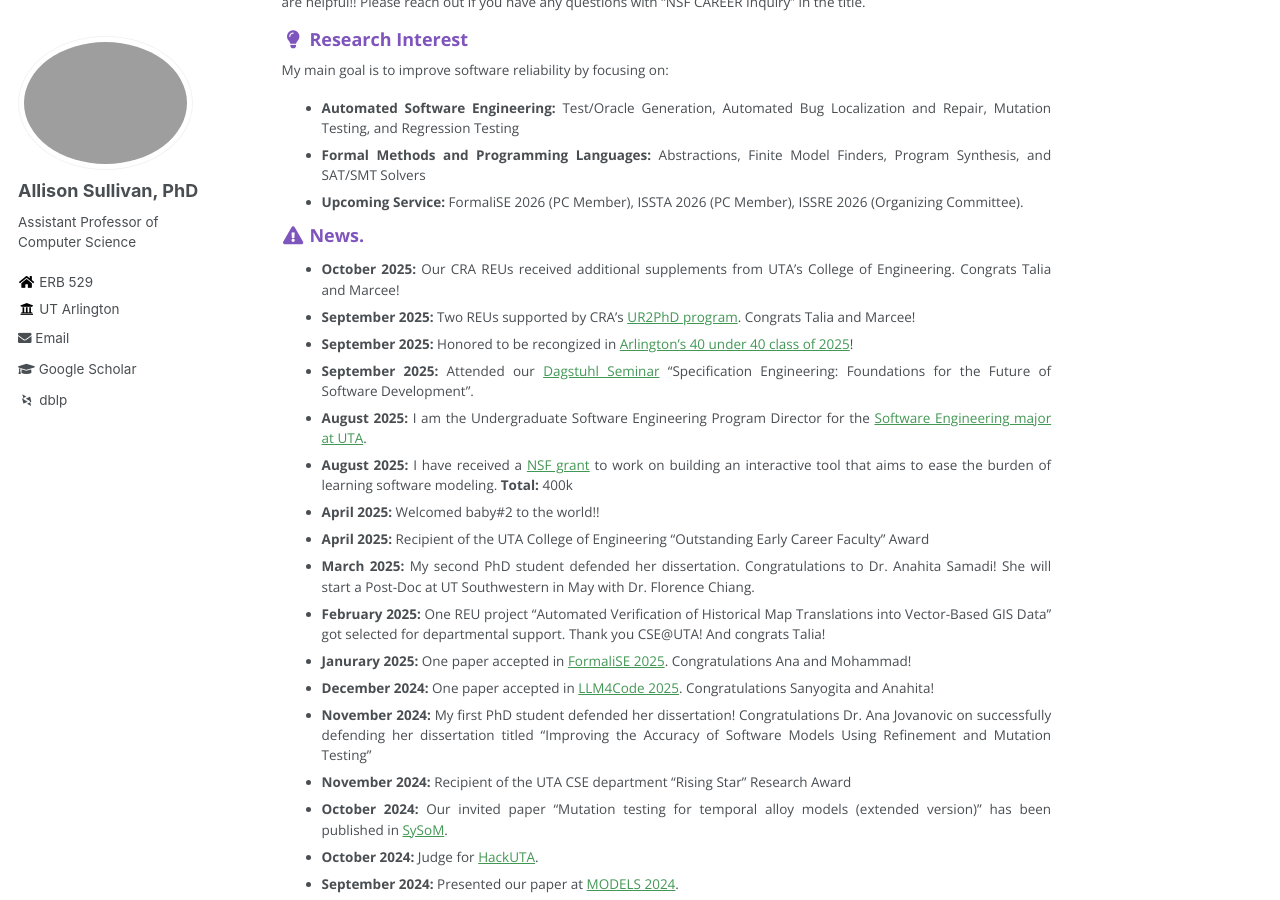
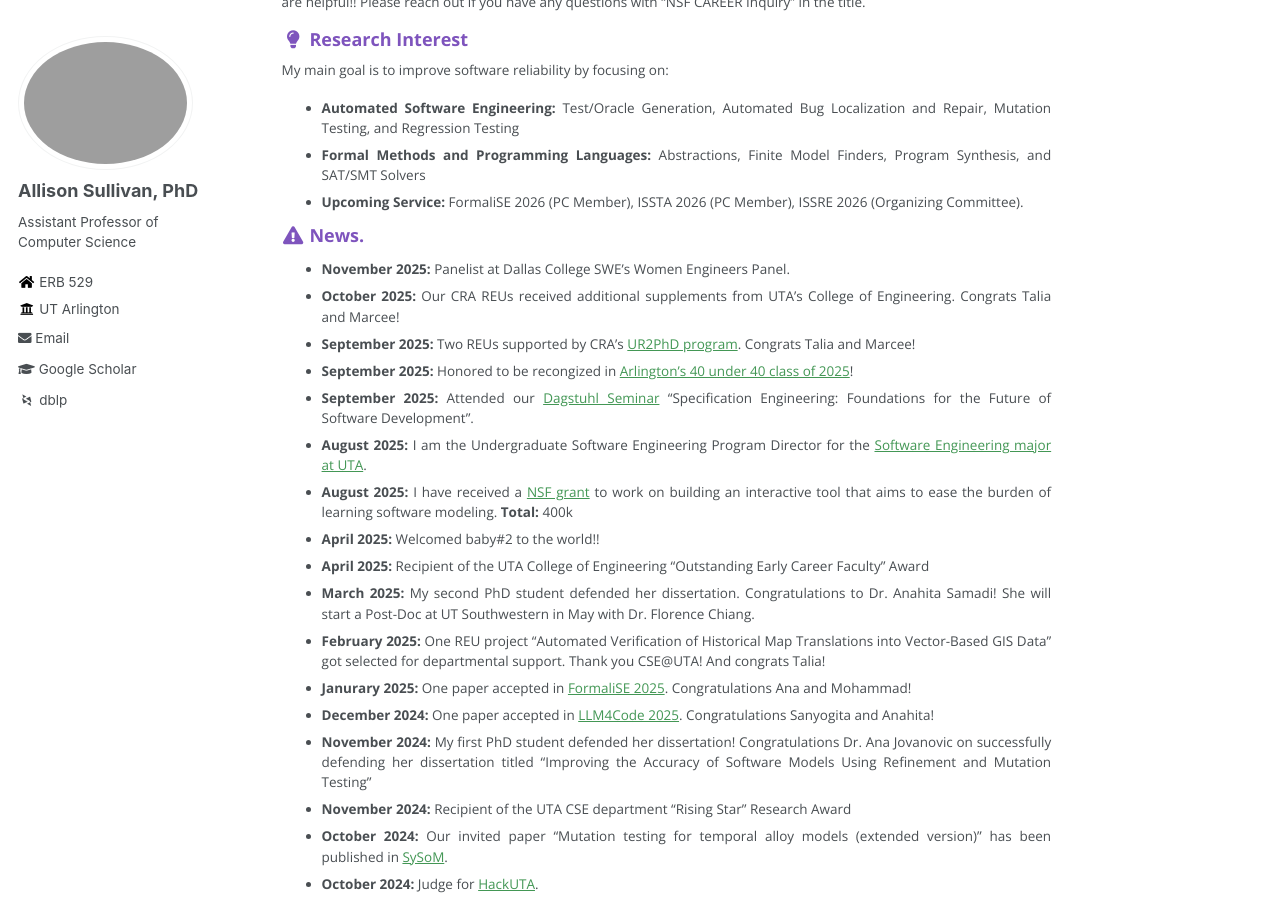
Before and after one commit to Allisonius/allisonius.github.io, a Jekyll site: the page built from _pages/about.md, in a window 1280 px wide and 900 px high, scrolled down 478 px. Built offline with Jekyll 4.4.1, drawn with Linux system fonts in a browser that asks for light colours; some web fonts are replaced.

Commit message:
Update about.md

```diff
--- a/_pages/about.md
+++ b/_pages/about.md
@@ -27,6 +27,7 @@ My main goal is to improve software reliability by focusing on:
 
 ### <i class="fa fa-fw fa-exclamation-triangle" aria-hidden="true"></i> News.
 
+* **November 2025:**  Panelist at Dallas College SWE's Women Engineers Panel.
 * **October 2025:**  Our CRA REUs received additional supplements from UTA's College of Engineering. Congrats Talia and Marcee!
 * **September 2025:** Two REUs supported by CRA's [UR2PhD program](https://cra.org/ur2phd/). Congrats Talia and Marcee!
 * **September 2025:** Honored to be recongized in [Arlington's 40 under 40 class of 2025](https://www.arlingtontx.com/blog/announcing-arlingtons-40-under-40-class-of-2025/)!
```
